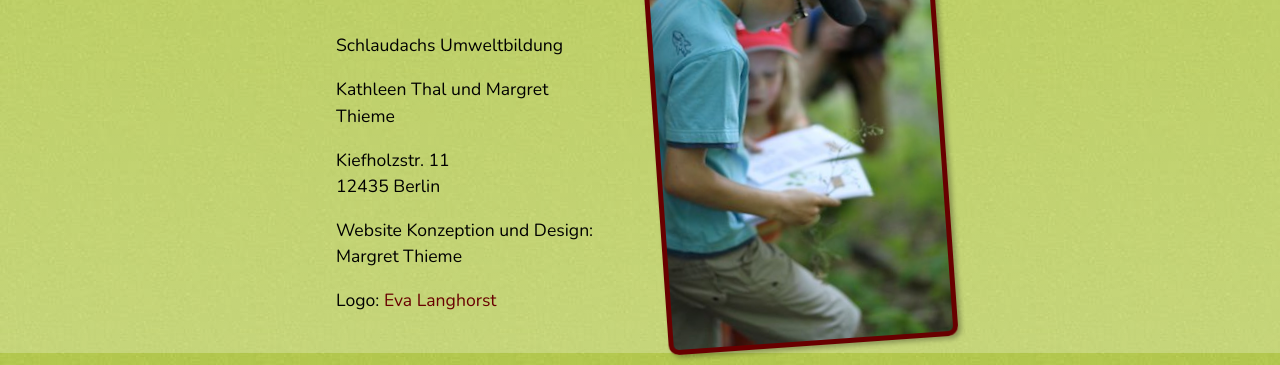
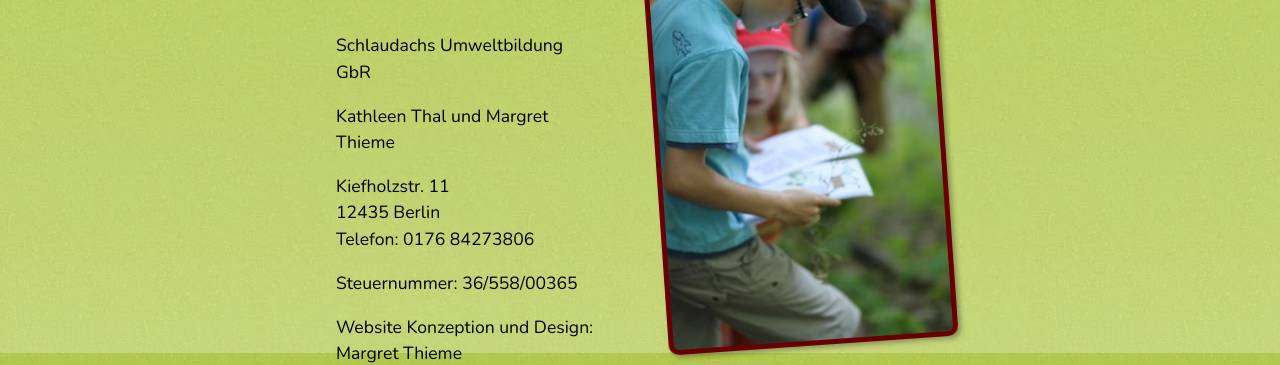
Before and after one commit to magithieme/schlaudachs, a plain HTML site: page impressum/index.html in a window 1280 px wide. Shown: the part 447-812 px from the top of the page. Drawn offline with nearby package versions, Linux system fonts and the light colour scheme; a web font is replaced by a local one.

Commit message:
Impressum GbR, Steuernummer

```diff
--- a/impressum/index.html
+++ b/impressum/index.html
@@ -31,10 +31,12 @@
 
 <h2>Impressum</h2>
 
-<p>Schlaudachs Umweltbildung</p>
+<p>Schlaudachs Umweltbildung GbR</p>
 <p>Kathleen Thal und Margret Thieme</p>
 
-<p>Kiefholzstr. 11<br/>12435 Berlin</p>
+<p>Kiefholzstr. 11<br/>12435 Berlin<br/>Telefon: 0176 84273806</p>
+
+<p>Steuernummer: 36/558/00365</p>
 
 <p>Website Konzeption und Design: Margret Thieme</p>
 <p>Logo: <a href="http://www.scienceillustration.de">Eva Langhorst</a></p>
```
Also changed, not shown: 1 other file.
